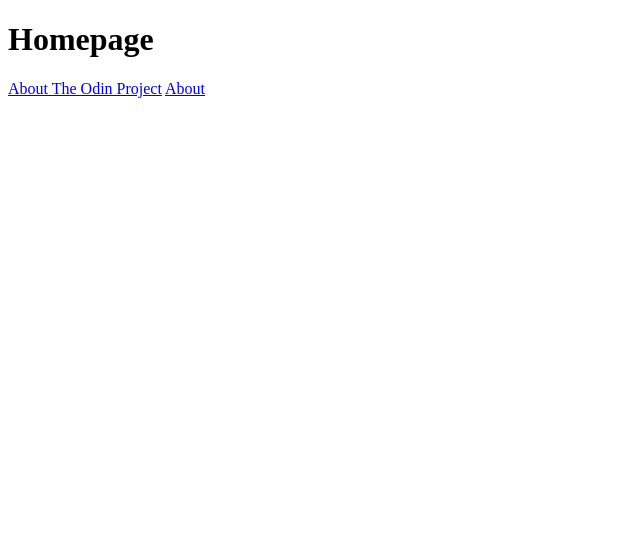
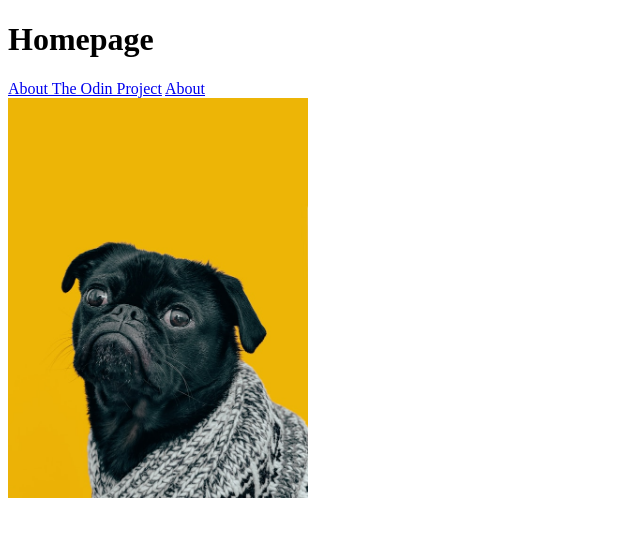
Before and after one commit to drakonik2782/odin, a plain HTML site: page odin-links-and-images/index.html in a window 1280 px wide. Shown: the whole page, without its empty margins (0-640 px from the left). Drawn offline with Linux system fonts and the light colour scheme.

Commit message:
Added missing alt text to dog image.
Provides accesbility for screen readers.

```diff
--- a/odin-links-and-images/index.html
+++ b/odin-links-and-images/index.html
@@ -9,5 +9,7 @@
     <h1>Homepage</h1>
     <a href="https://www.theodinproject.com/about">About The Odin Project</a>
     <a href="./pages/about.html">About</a>
+    <br>
+    <img src="./images/dog.jpg" alt="A dog wearing a knitted sweater" width="300">
 </body>
 </html>
```
Also changed, not shown: odin-links-and-images/images/dog.jpg (added).
